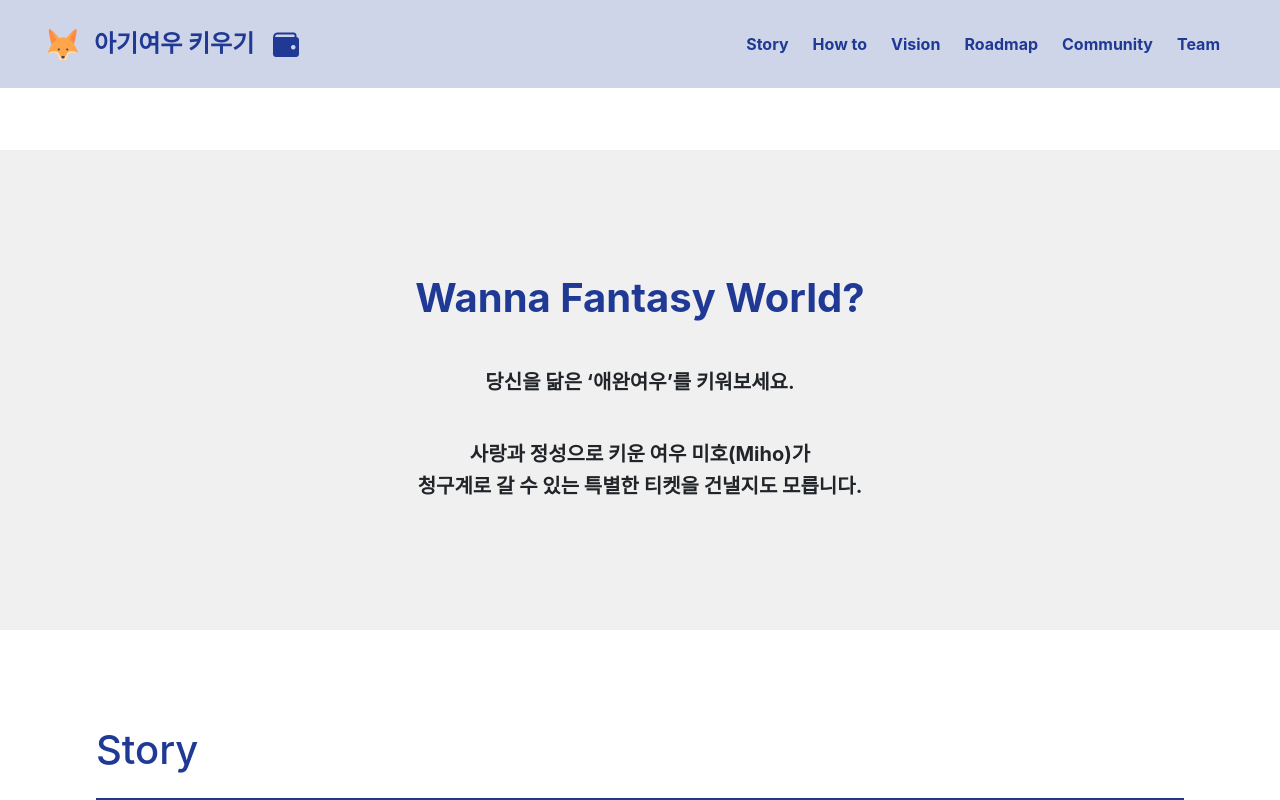
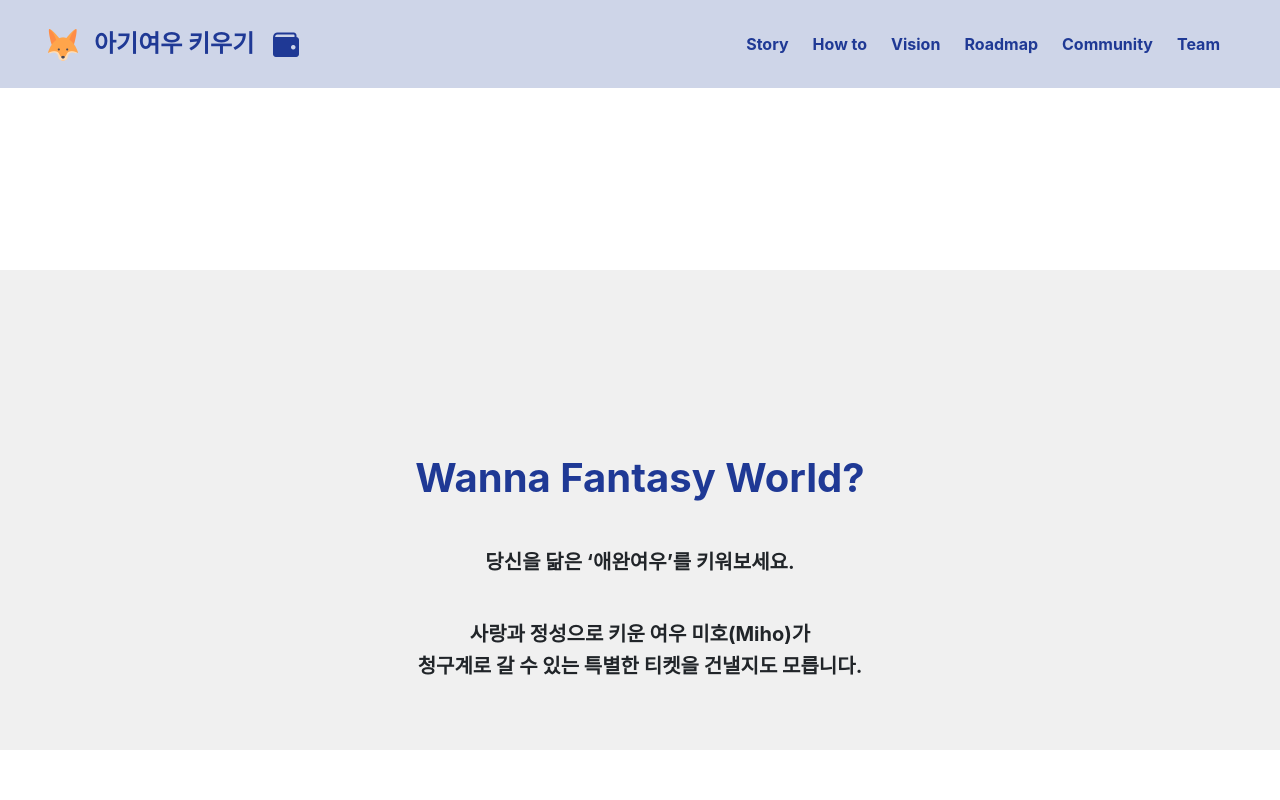
Before and after one commit to ntfharry/miho, a Nuxt app: page / in a window 1280 px wide. Shown: the top 800 px of the page. Built offline with nearby package versions, Linux system fonts and the light colour scheme.

Commit message:
modify home move point

```diff
--- a/pages/index.vue
+++ b/pages/index.vue
@@ -40,3 +40,11 @@ export default {
   }
 }
 </script>
+
+<style scoped>
+div {
+  padding-top: 120px !important;
+  margin-top: 0 !important;
+  margin-bottom: 0 !important;
+}
+</style>
```
